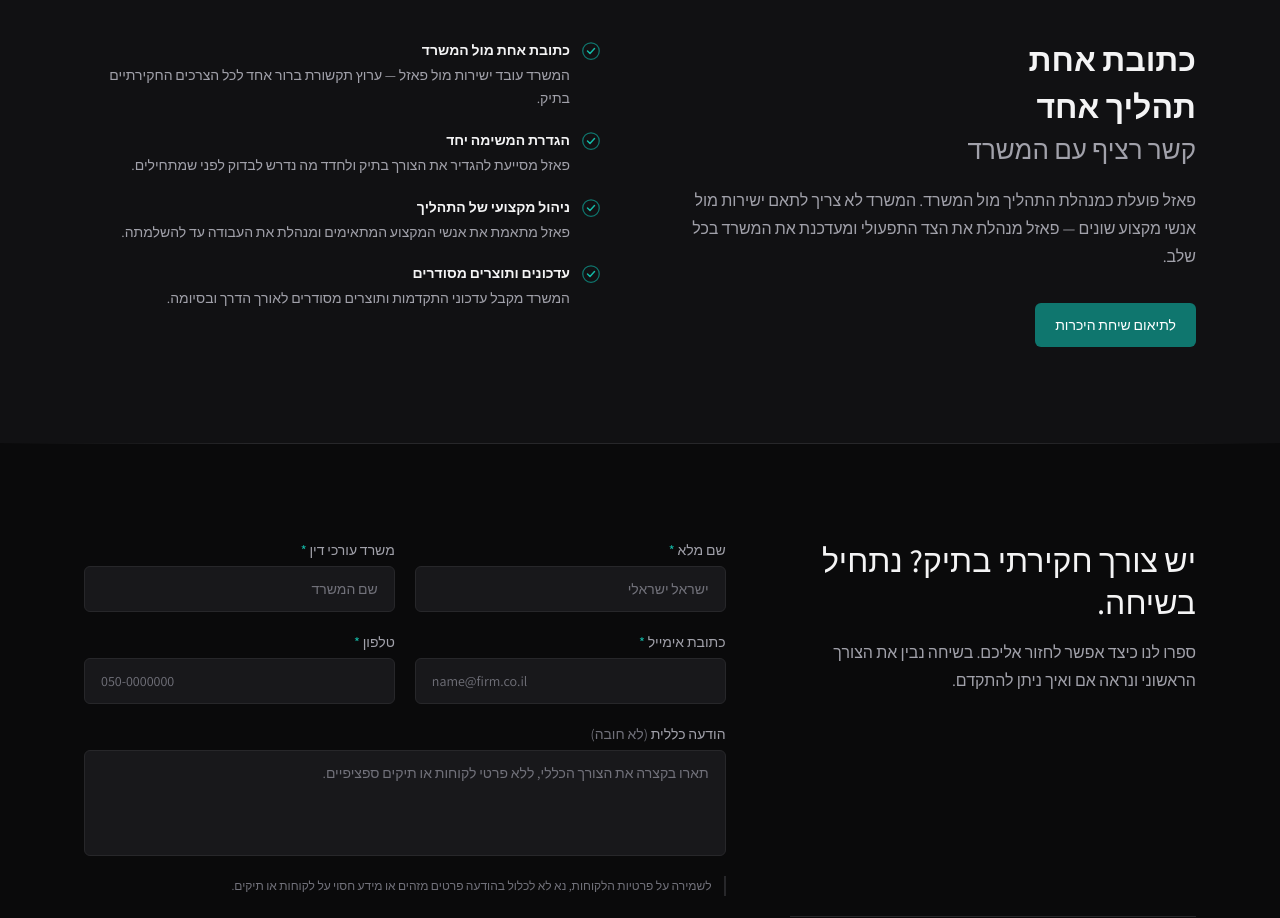
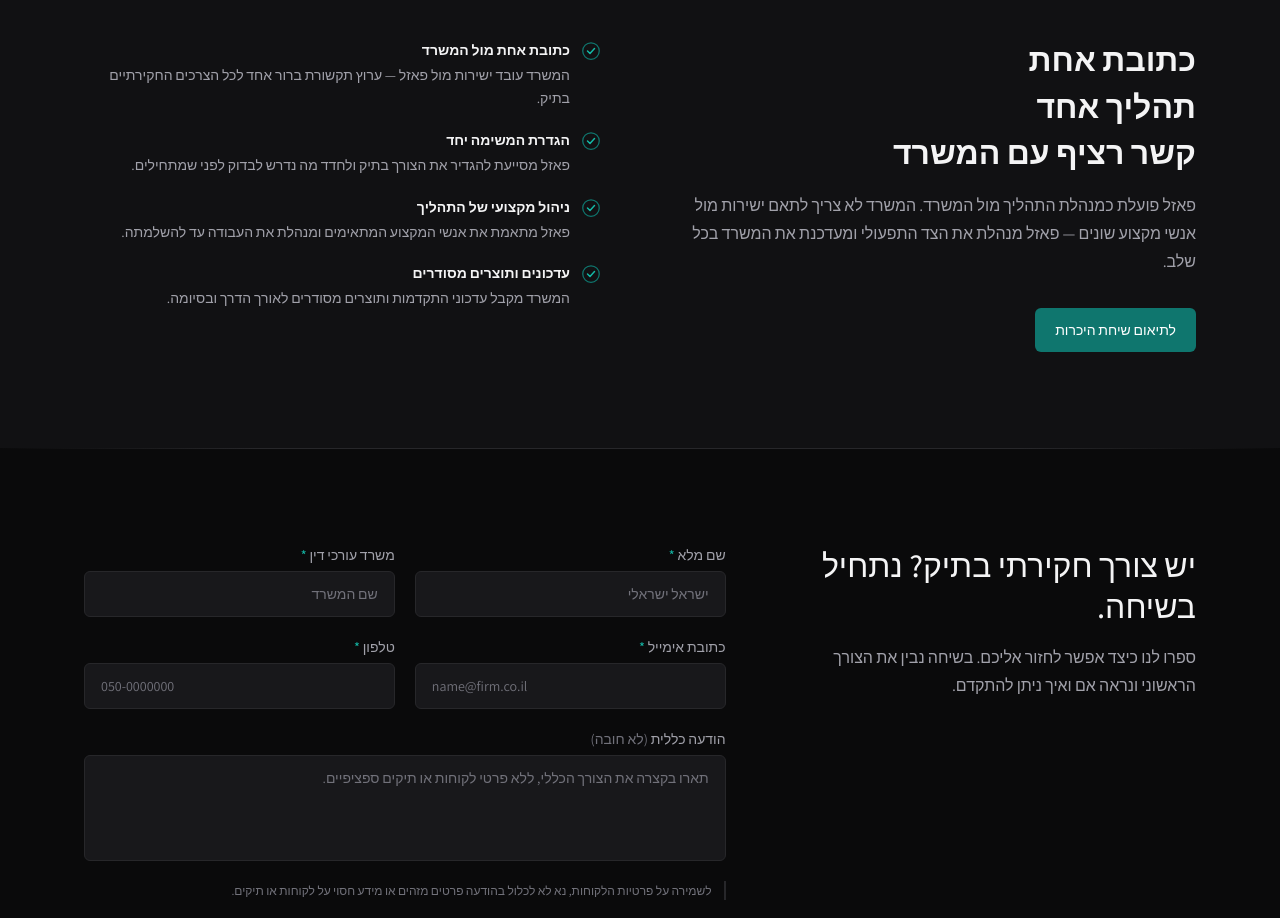
Before and after one commit to ErelSaar/Puzzle, a Next.js app: page / in a window 1280 px wide. Shown: the part 2120-3038 px from the top of the page. Built offline with nearby package versions, Linux system fonts and the light colour scheme; no server answers.

Commit message:
size change

```diff
--- a/app/page.tsx
+++ b/app/page.tsx
@@ -395,7 +395,8 @@ export default function Page() {
                 >
                   <span className="text-[1.5rem] sm:text-[2rem] leading-[1.2]">כתובת אחת</span>
                   <span className="text-[1.5rem] sm:text-[2rem] leading-[1.2]">תהליך אחד</span>
-                  <span className="text-[1.25rem] sm:text-[1.625rem] leading-[1.3] text-text-secondary font-medium">קשר רציף עם המשרד</span>
+                  <span className="text-[1.5rem] sm:text-[2rem] leading-[1.2]">קשר רציף עם המשרד </span>
+
                 </h2>
                 <p className="text-text-secondary leading-[1.75] mb-8">
                   פאזל פועלת כמנהלת התהליך מול המשרד. המשרד לא צריך לתאם ישירות מול אנשי
```
